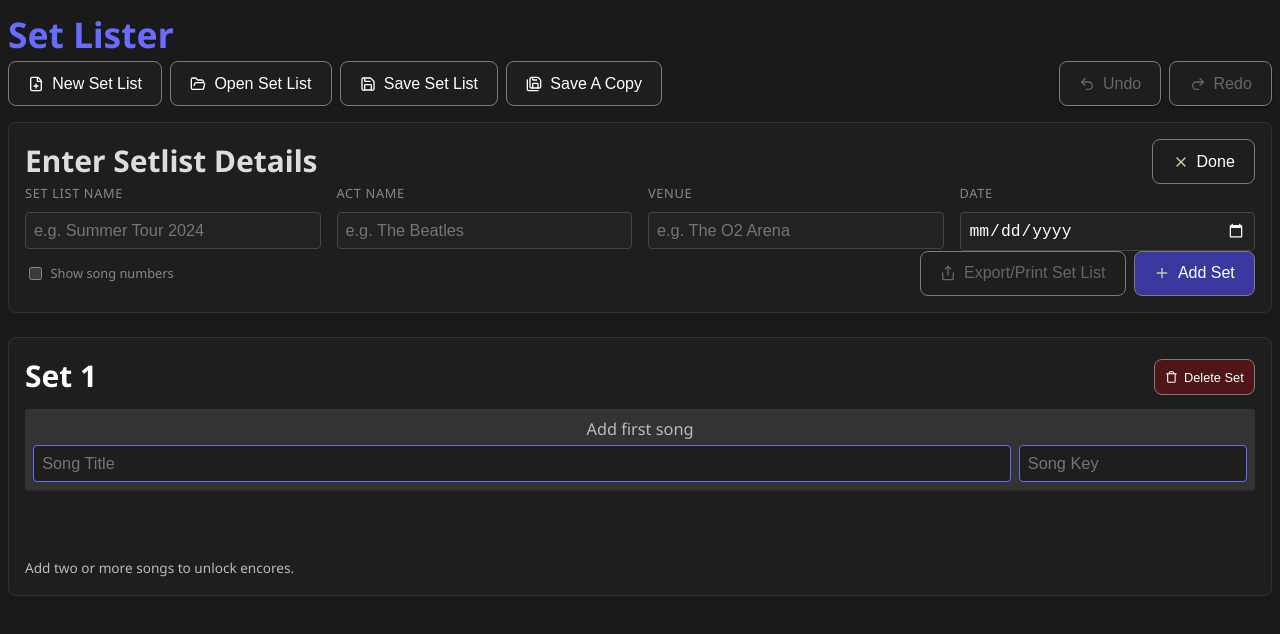
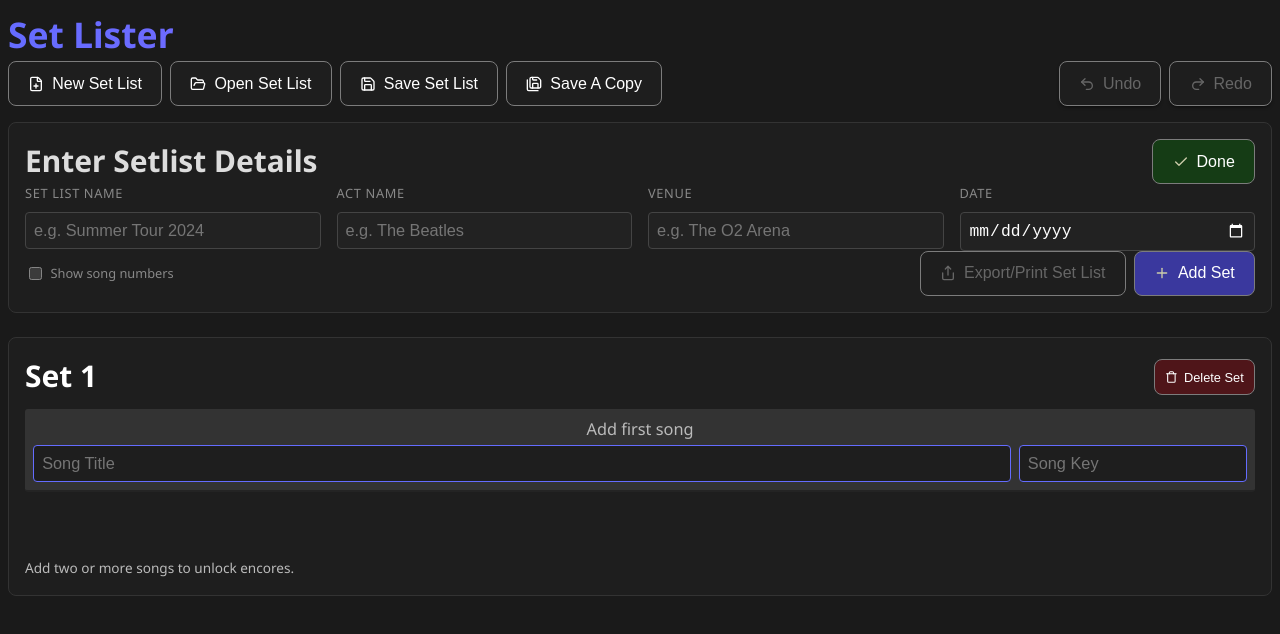
Before and after one commit to thebigdavec/set-lister, a Vue app: page / in a window 1280 px wide. Shown: the top 634 px of the page. Built offline with nearby package versions, Linux system fonts and the light colour scheme.

Commit message:
Use Check icon for Done and tweak tooltip delays
Replace the X icon with Check and add the "success" class to the Done
button. Increase tooltip showDelay from 300ms to 800ms and hideDelay
from 100ms to 150ms.

```diff
--- a/src/components/SetlistMetadata.vue
+++ b/src/components/SetlistMetadata.vue
@@ -6,7 +6,7 @@ import {
 	MapPin,
 	Calendar,
 	Pencil,
-	X,
+	Check,
 	Plus,
 } from "lucide-vue-next";
 import { store, updateMetadata } from "../store";
@@ -69,8 +69,9 @@ onMounted(() => {
 				@click="toggleEditingMetadata"
 				tooltip="Finish editing details"
 				aria-label="Finish editing details"
+				class="success"
 			>
-				<X class="icon" /> Done
+				<Check class="icon" /> Done
 			</Button>
 			<Button
 				v-else
--- a/src/components/base/Tooltip.vue
+++ b/src/components/base/Tooltip.vue
@@ -17,8 +17,8 @@ const props = withDefaults(
 	{
 		text: "",
 		position: "top",
-		showDelay: 300,
-		hideDelay: 100,
+		showDelay: 800,
+		hideDelay: 150,
 		disabled: false,
 	},
 );
```
